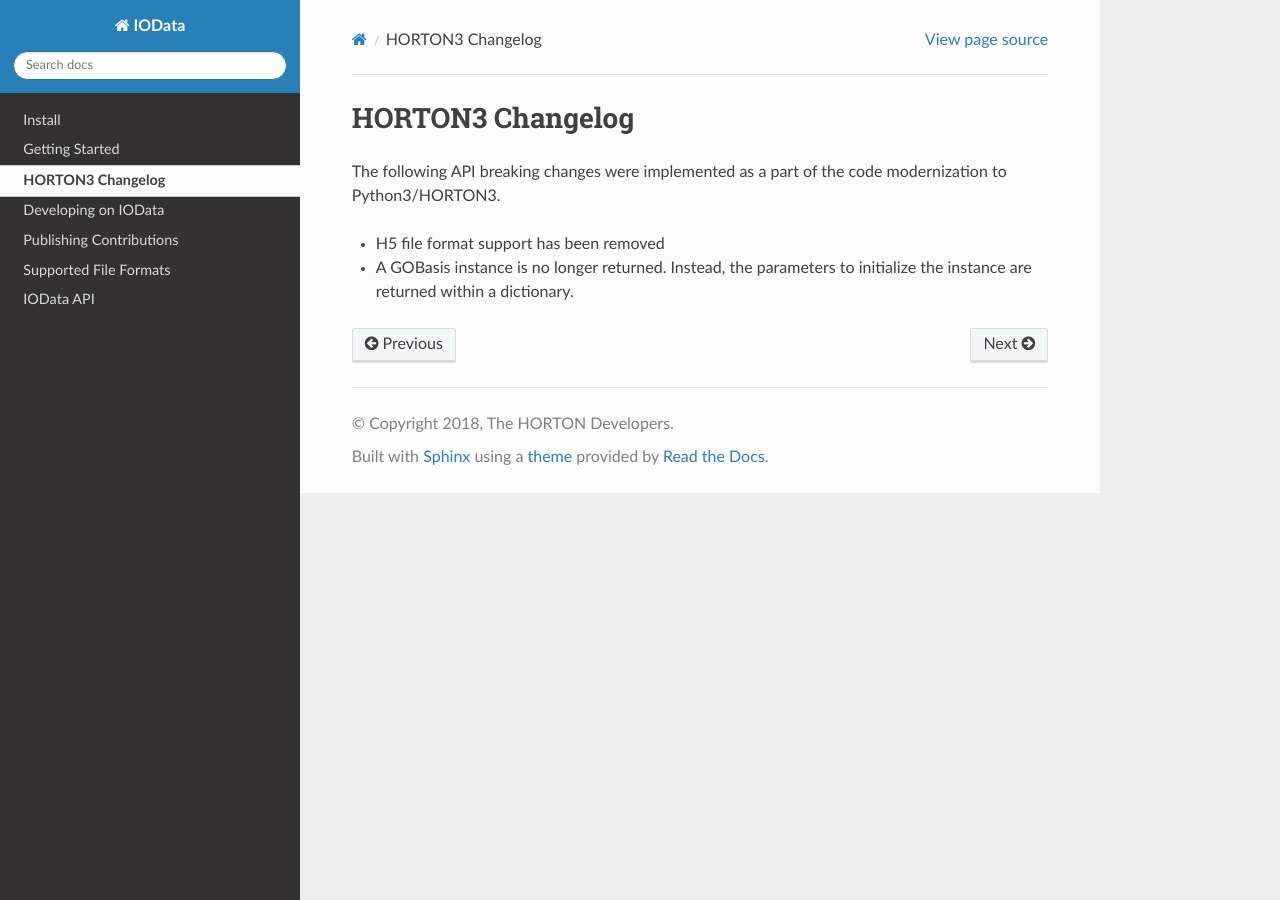
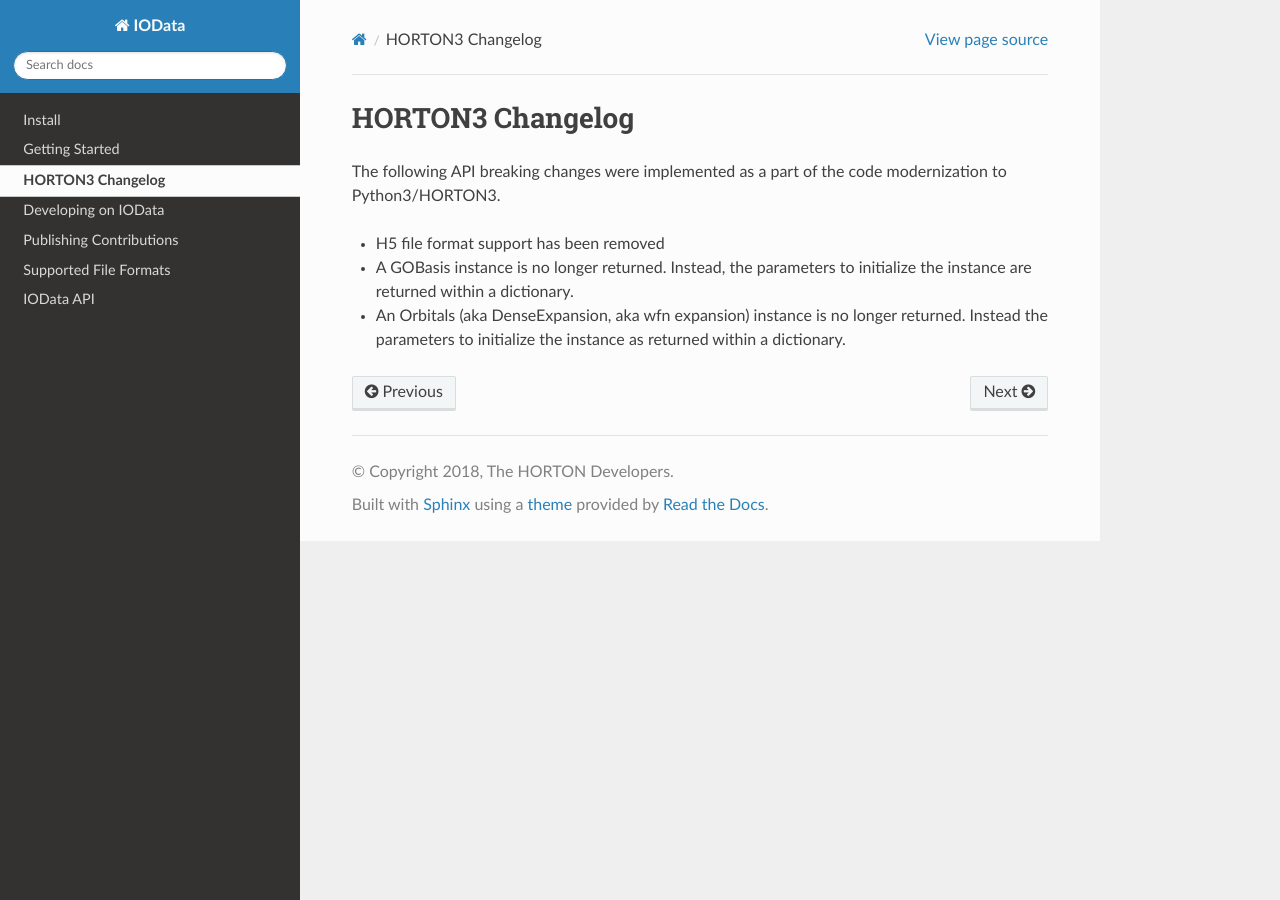
Before and after one commit to theochem/iodata, a Sphinx documentation site: the page built from doc/changelog.rst, in a window 1280 px wide. Built offline with Sphinx 7.4.7 and the Read the Docs theme 2.0.0, drawn with Linux system fonts in a browser that asks for light colours; pages that are not in the unit, such as notebooks, are missing from menus.

Commit message:
updated changelog about Orbital instances

```diff
--- a/doc/changelog.rst
+++ b/doc/changelog.rst
@@ -7,3 +7,5 @@ Python3/HORTON3.
 * H5 file format support has been removed
 * A GOBasis instance is no longer returned. Instead, the parameters to initialize the instance
   are returned within a dictionary.
+* An Orbitals (aka DenseExpansion, aka wfn expansion) instance is no longer returned. Instead the
+  parameters to initialize the instance as returned within a dictionary.
```
